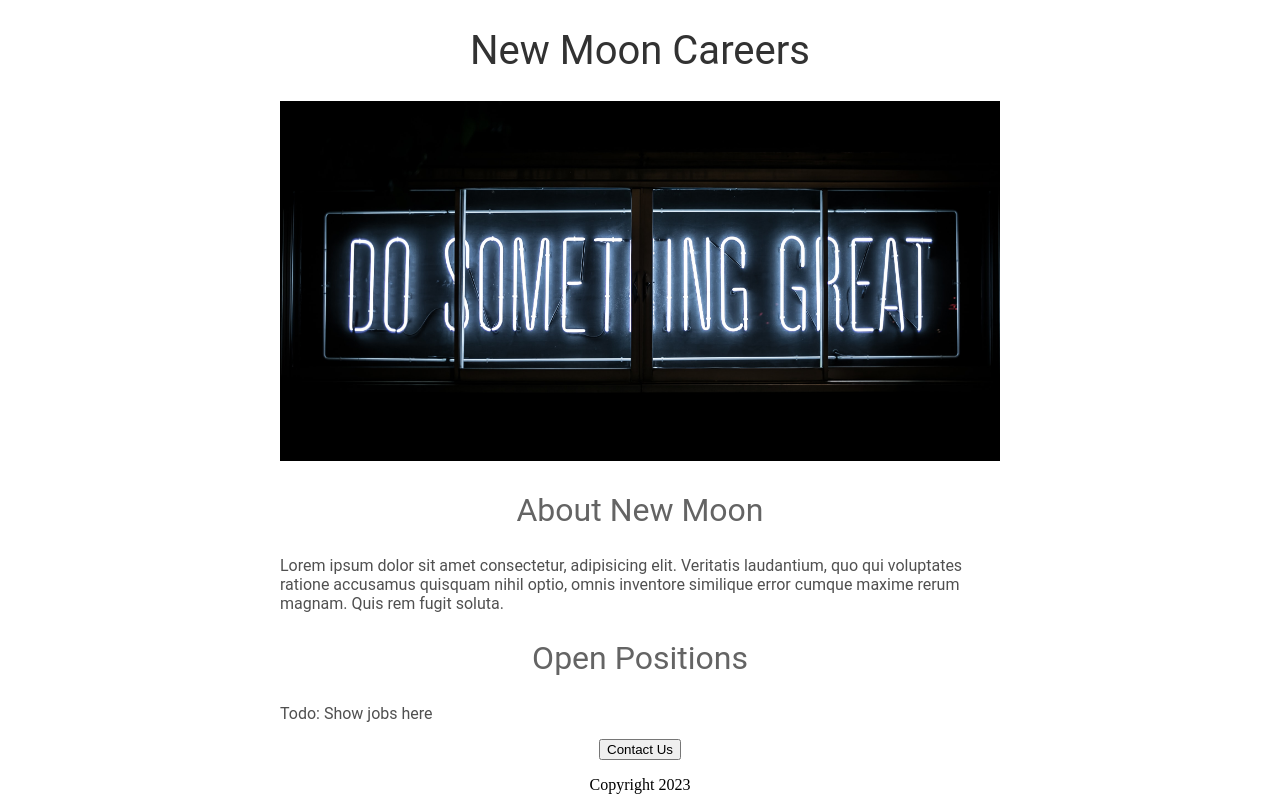
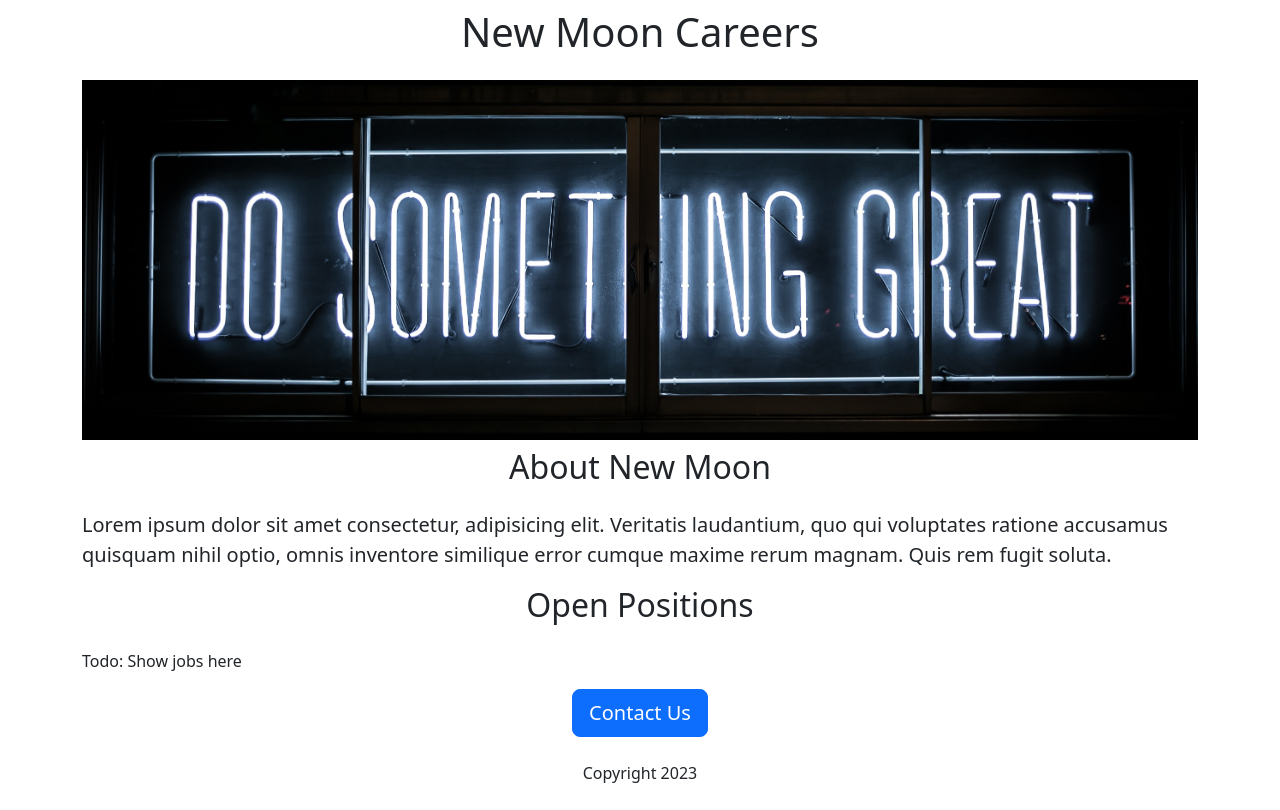
Before and after one commit to JLSC30/Career-Website, a Flask app: page / in a window 1280 px wide. After the commit the page ends 783 px from the top, so only its background shows below. Run offline with Flask 2, Linux system fonts and the light colour scheme.

Commit message:
Add Bootstrap 5

```diff
--- a/templates/home.html
+++ b/templates/home.html
@@ -5,52 +5,27 @@
   <meta http-equiv="X-UA-Compatible" content="IE=edge">
   <meta name="viewport" content="width=device-width, initial-scale=1.0">
   <title>Career</title>
+  <link href="https://cdn.jsdelivr.net/npm/bootstrap@5.3.0-alpha1/dist/css/bootstrap.min.css" rel="stylesheet" integrity="sha384-GLhlTQ8iRABdZLl6O3oVMWSktQOp6b7In1Zl3/Jr59b6EGGoI1aFkw7cmDA6j6gD" crossorigin="anonymous">
   <style>
-    h1 {
-      font-size: 40px;
-      font-family: Roboto;
-      font-weight: normal;
-      color: rgb(50, 50, 50);
-      text-align: center;
-    }
-
-    h2{
-      font-family: Roboto;
-      font-size: 32px;
-      color: rgb(100,100,100);
-      text-align: center;
-      font-weight: normal;
-    }
-
-    .bodyText{
-      font-family: Roboto;
-      color: rgb(80,80,80);
-    }
-
     #banner{
+      height: 360px;
       width: 100%;
-      height: 360px;
       object-fit: cover;
     }
-
-    #container{
-      max-width: 720px;
-      margin: 0 auto;
-    }
-
   </style>
 </head>
+
 <body>
-  <div id='container'>
-    <h1>New Moon Careers</h1>
-    <img id="banner" src="https://career-website.jlsc30.repl.co/static/banner.jpg">
-    <h2>About New Moon</h2>
-    <p class="bodyText">Lorem ipsum dolor sit amet consectetur, adipisicing elit. Veritatis laudantium, quo qui voluptates ratione accusamus quisquam nihil optio, omnis inventore similique error cumque maxime rerum magnam. Quis rem fugit soluta.</p>
-    <h2>Open Positions</h2>
-    <p class="bodyText">Todo: Show jobs here</p>
-    <div style="text-align: center;">
-      <button>Contact Us</button>
-      <p>Copyright 2023</p>
+  <div class="container">
+    <h1 class="text-center mt-2 mb-4">New Moon Careers</h1>
+    <img id="banner" src="https://career-website.jlsc30.repl.co/static/banner.jpg" class="img-fluid">
+    <h2 class="text-center mt-2 mb-4">About New Moon</h2>
+    <p class="lead">Lorem ipsum dolor sit amet consectetur, adipisicing elit. Veritatis laudantium, quo qui voluptates ratione accusamus quisquam nihil optio, omnis inventore similique error cumque maxime rerum magnam. Quis rem fugit soluta.</p>
+    <h2 class="text-center mt-2 mb-4">Open Positions</h2>
+    <p>Todo: Show jobs here</p>
+    <div class="text-center">
+      <button class="btn btn-primary btn-lg">Contact Us</button>
+      <p class="mt-4">Copyright 2023</p>
     </div>
   </div>
 </body>
```
